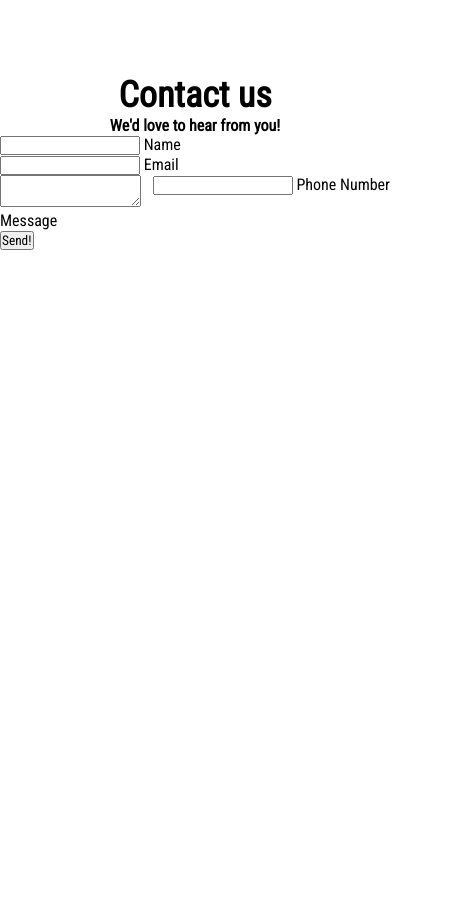
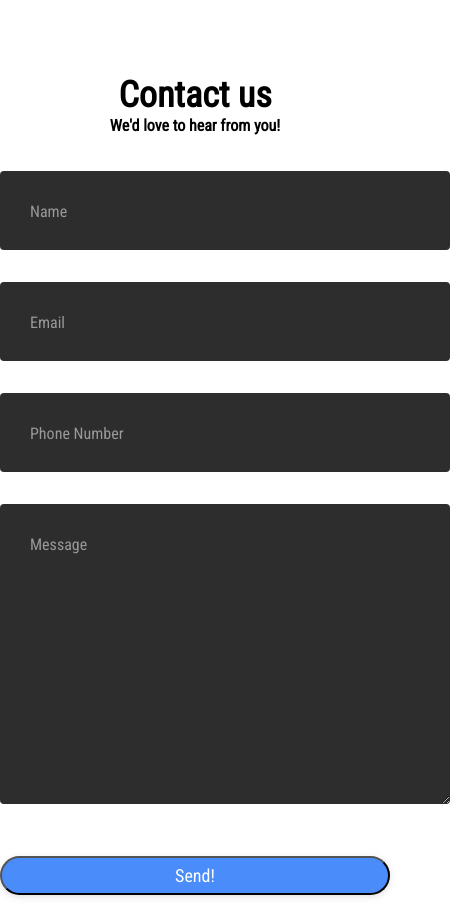
Before and after one commit to thesherifff/fantasy-homes, a plain HTML site: page index.html in a window 390 px wide. Shown: the part 2400-3320 px from the top of the page, 450 px wide, since content can reach past the window. Before the commit the page ends 2650 px from the top, so only its background shows below. Drawn offline with Linux system fonts and the light colour scheme; a web font is replaced by a local one.

Commit message:
Update style.css

```diff
--- a/style.css
+++ b/style.css
@@ -204,7 +204,115 @@ iframe {
 
 /*Forms*/
 
-.Forms{
-    width:200px;
-  padding:20px;
+/* this section of code is taken from John Lehman and tweaked for reference @ https://codepen.io/JonLehman/pen/yOdbOG */
+
+input:focus ~ label, textarea:focus ~ label, input:valid ~ label, textarea:valid ~ label {
+    font-size: 0.75em;
+    color: #999;
+    top: -5px;
+    -webkit-transition: all 0.225s ease;
+    transition: all 0.225s ease;
 }
+
+.styled-input {
+    float: left;
+    width: 293px;
+    margin: 1rem 0;
+    position: relative;
+    border-radius: 4px;
+}
+
+@media only screen and (max-width: 768px){
+    .styled-input {
+        width:100%;
+    }
+}
+
+.styled-input label {
+    color: #999;
+    padding: 1.3rem 30px 1rem 30px;
+    position: absolute;
+    top: 10px;
+    left: 0;
+    -webkit-transition: all 0.25s ease;
+    transition: all 0.25s ease;
+    pointer-events: none;
+}
+
+.styled-input.wide {
+    width: 650px;
+    max-width: 100%;
+}
+
+input,
+textarea {
+    padding: 30px;
+    border: 0;
+    width: 100%;
+    font-size: 1rem;
+    background-color: #2d2d2d;
+    color: white;
+    border-radius: 4px;
+}
+
+input:focus,
+textarea:focus { outline: 0; }
+
+input:focus ~ span,
+textarea:focus ~ span {
+    width: 100%;
+    -webkit-transition: all 0.075s ease;
+    transition: all 0.075s ease;
+}
+
+textarea {
+    width: 100%;
+    min-height: 15em;
+}
+
+.input-container {
+    width: 650px;
+    max-width: 100%;
+    margin: 20px auto 25px auto;
+}
+
+.submit-btn {
+
+padding: 7px 35px;
+    border-radius: 60px;
+    display: inline-block;
+    background-color: #4b8cfb;
+    color: white;
+    font-size: 18px;
+    cursor: pointer;
+    box-shadow: 0 2px 5px 0 rgba(0,0,0,0.06),
+              0 2px 10px 0 rgba(0,0,0,0.07);
+    -webkit-transition: all 300ms ease;
+    transition: all 300ms ease;
+}
+
+.submit-btn:hover {
+    transform: translateY(1px);
+    box-shadow: 0 1px 1px 0 rgba(0,0,0,0.10),
+              0 1px 1px 0 rgba(0,0,0,0.09);
+}
+
+@media (max-width: 768px) {
+    .submit-btn {
+        width:100%;
+        float: none;
+        text-align:center;
+    }
+}
+
+input[type=checkbox] + label {
+  color: rgb(179, 35, 35);
+  font-style: italic;
+}
+
+input[type=checkbox]:checked + label {
+  color: #f00;
+  font-style: normal;
+
+}
+/* this section of code is taken from John Lehman and tweaked for reference @ https://codepen.io/JonLehman/pen/yOdbOG */
```
